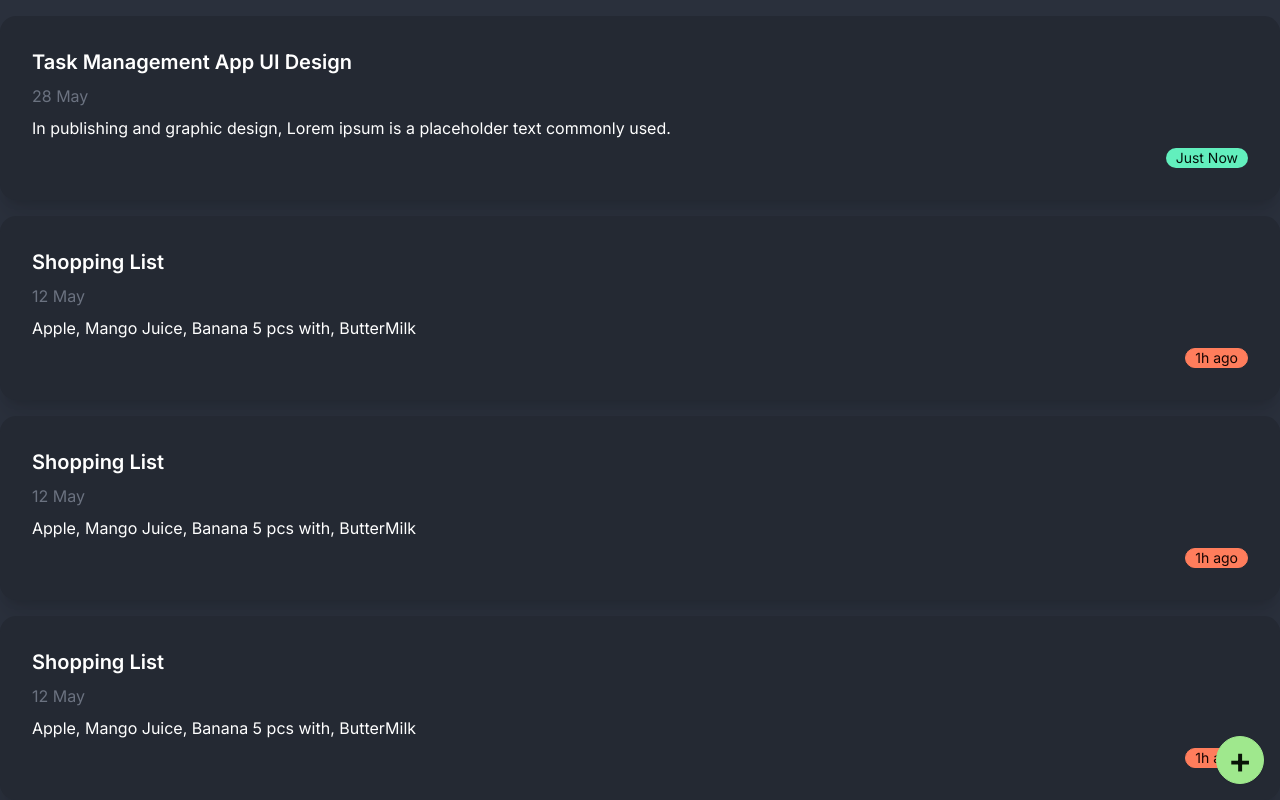
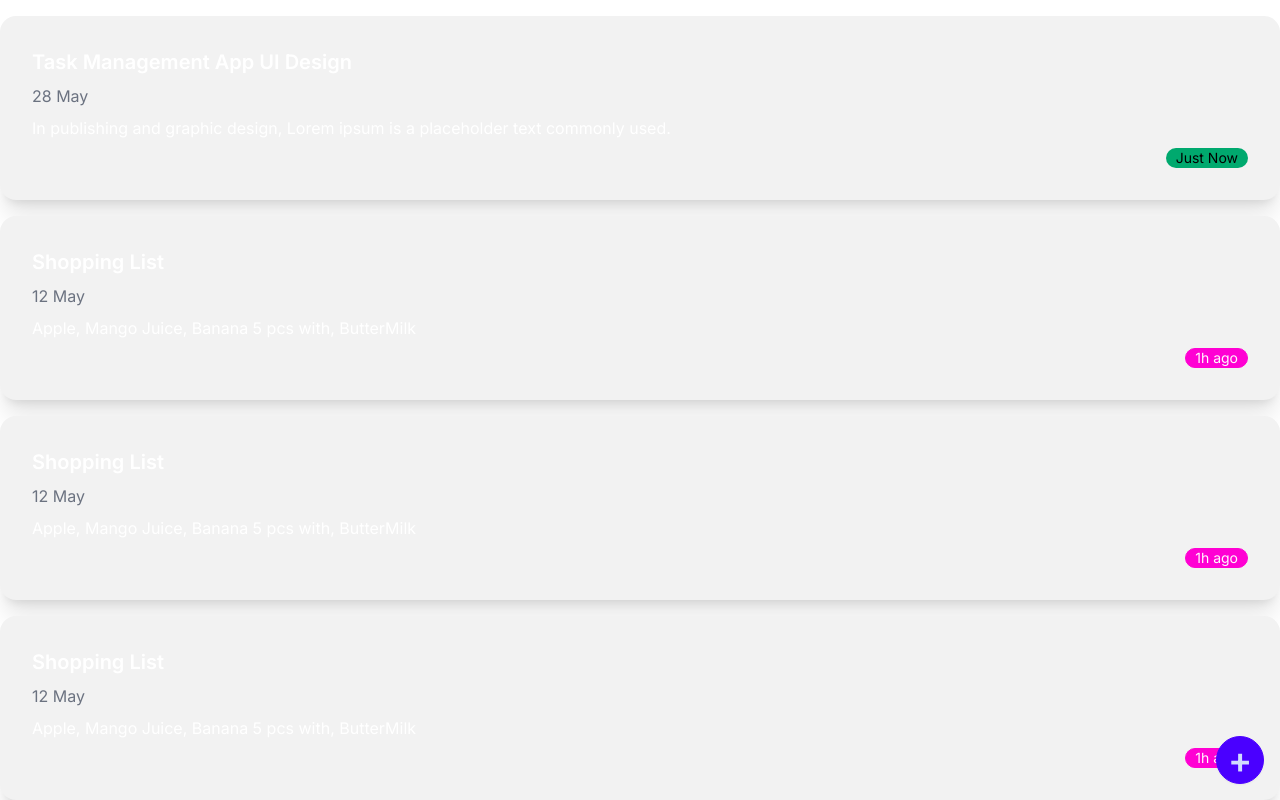
Before and after one commit to behzad-ahmadi/note, a Next.js app: page / in a window 1280 px wide. Built offline with nearby package versions, Linux system fonts and the light colour scheme.

Commit message:
theme error

```diff
--- a/tailwind.config.ts
+++ b/tailwind.config.ts
@@ -9,40 +9,40 @@
 
   plugins: [require('daisyui')],
   daisyui: {
-    themes: [
-      'light',
-      'dark',
-      'cupcake',
-      'bumblebee',
-      'emerald',
-      'corporate',
-      'synthwave',
-      'retro',
-      'cyberpunk',
-      'valentine',
-      'halloween',
-      'garden',
-      'forest',
-      'aqua',
-      'lofi',
-      'pastel',
-      'fantasy',
-      'wireframe',
-      'black',
-      'luxury',
-      'dracula',
-      'cmyk',
-      'autumn',
-      'business',
-      'acid',
-      'lemonade',
-      'night',
-      'coffee',
-      'winter',
-      'dim',
-      'nord',
-      'sunset',
-    ],
+    // themes: [
+    //   'light',
+    //   'dark',
+    //   'cupcake',
+    //   'bumblebee',
+    //   'emerald',
+    //   'corporate',
+    //   'synthwave',
+    //   'retro',
+    //   'cyberpunk',
+    //   'valentine',
+    //   'halloween',
+    //   'garden',
+    //   'forest',
+    //   'aqua',
+    //   'lofi',
+    //   'pastel',
+    //   'fantasy',
+    //   'wireframe',
+    //   'black',
+    //   'luxury',
+    //   'dracula',
+    //   'cmyk',
+    //   'autumn',
+    //   'business',
+    //   'acid',
+    //   'lemonade',
+    //   'night',
+    //   'coffee',
+    //   'winter',
+    //   'dim',
+    //   'nord',
+    //   'sunset',
+    // ],
   },
 }
 export default config
```
